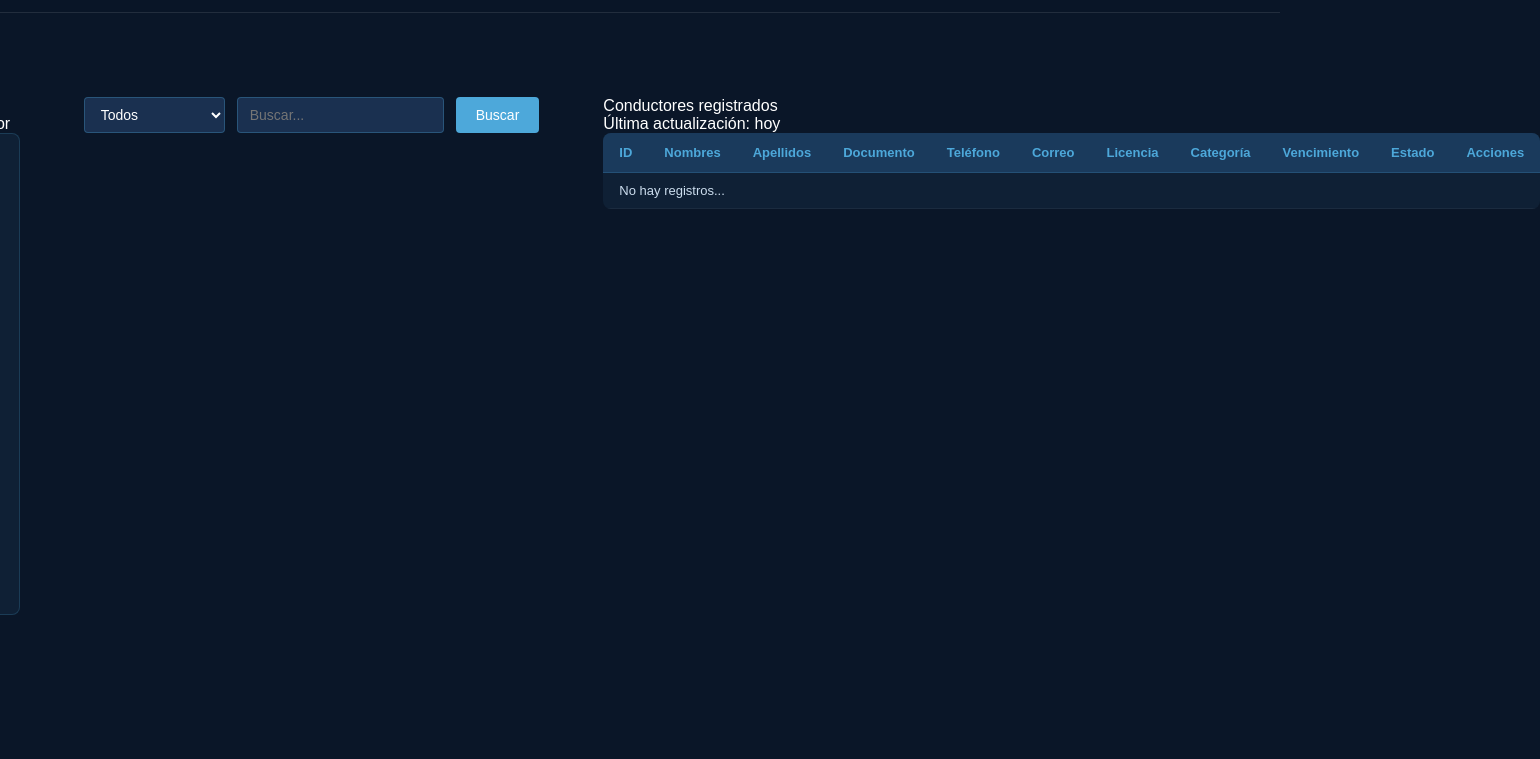
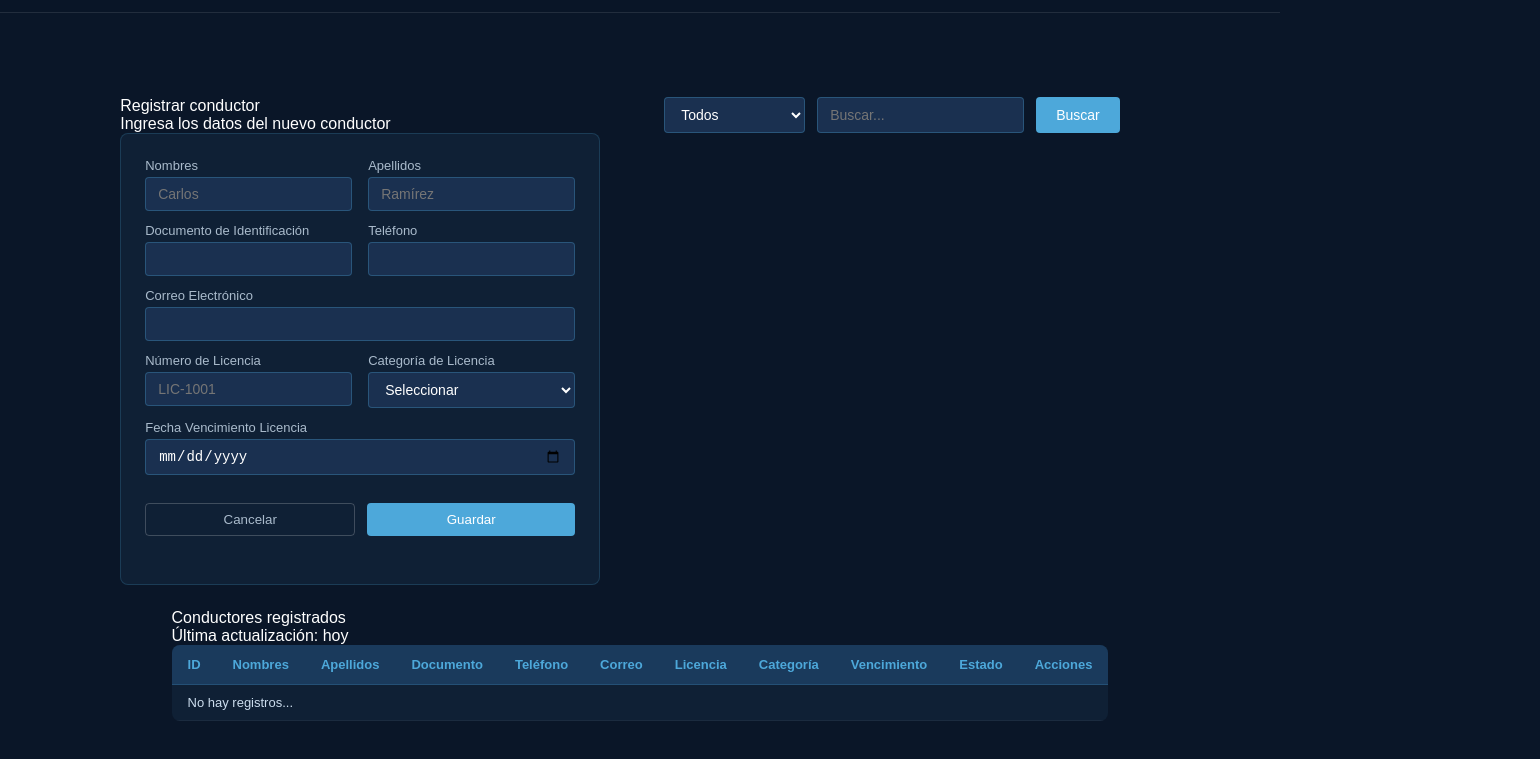
Before and after one commit to vasandoval/frontend-logistica, a plain HTML site: page conductores.html in a window 1280 px wide. Shown: the part 39-798 px from the top of the page, 1540 px wide, since content can reach past the window. Drawn offline with Linux system fonts and the light colour scheme; no server answers; sample sign-in values are in the browser's storage.

Commit message:
valeria: [Reajuste de css]

```diff
--- a/css/style.css
+++ b/css/style.css
@@ -325,11 +325,26 @@ form .buttons button[type="submit"] {
 /* MÓDULOS (conductores, vehiculos, rutas, viajes) */
 .content {
     display: flex;
-    flex-direction: row;
-    justify-content: center;
-    align-items: flex-start;
+    flex-direction: column;
     gap: 24px;
     padding: 100px 40px 40px;
+    align-items: center;
+}
+
+.forms-row {
+    display: flex;
+    flex-direction: row;
+    gap: 24px;
+    align-items: flex-start;
+}
+.form-grid {
+    display: grid;
+    grid-template-columns: 1fr 1fr;
+    gap: 0 16px;
+}
+
+.form-grid-full {
+    grid-column: 1 / -1;
 }
 
 form {
```
